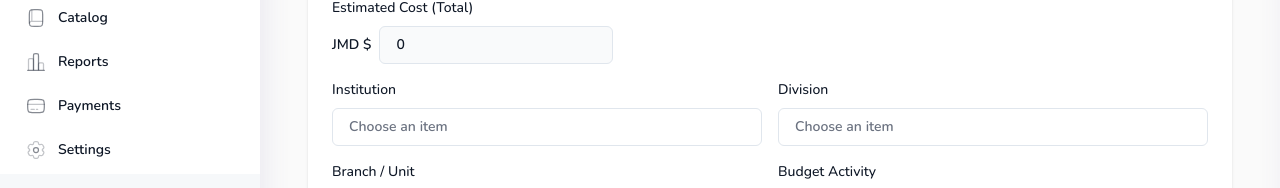
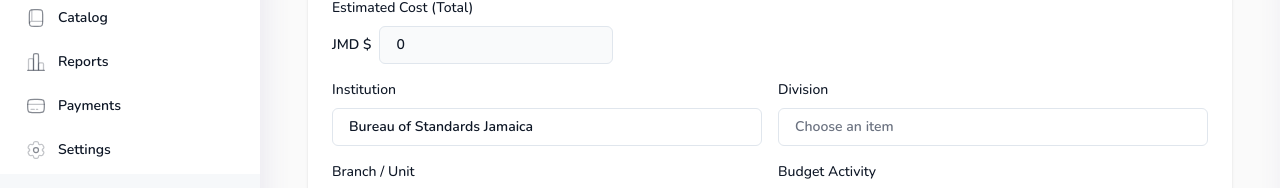
Before and after one commit to standardsja/pms, a React (Vite) app: page /apps/requests/new in a window 1280 px wide. Shown: the part 464-652 px from the top of the page. Built offline with nearby package versions, Linux system fonts and the light colour scheme; no server answers; sample sign-in values are in the browser's storage.

Commit message:
feat(RequestForm): set default institution to 'Bureau of Standards Jamaica'

```diff
--- a/src/pages/Procurement/Requests/RequestForm.tsx
+++ b/src/pages/Procurement/Requests/RequestForm.tsx
@@ -192,6 +192,7 @@ const RequestForm = () => {
                 setRequestedBy(profile.name || profile.fullName || '');
                 setEmail(profile.email || '');
                 setDivision(profile.department?.name || '');
+                setInstitution('Bureau of Standards Jamaica'); // Default institution
                 // best-effort for branch/unit using dept code
                 if (profile.department?.code && !branchUnit) setBranchUnit(profile.department.code);
             }
```
